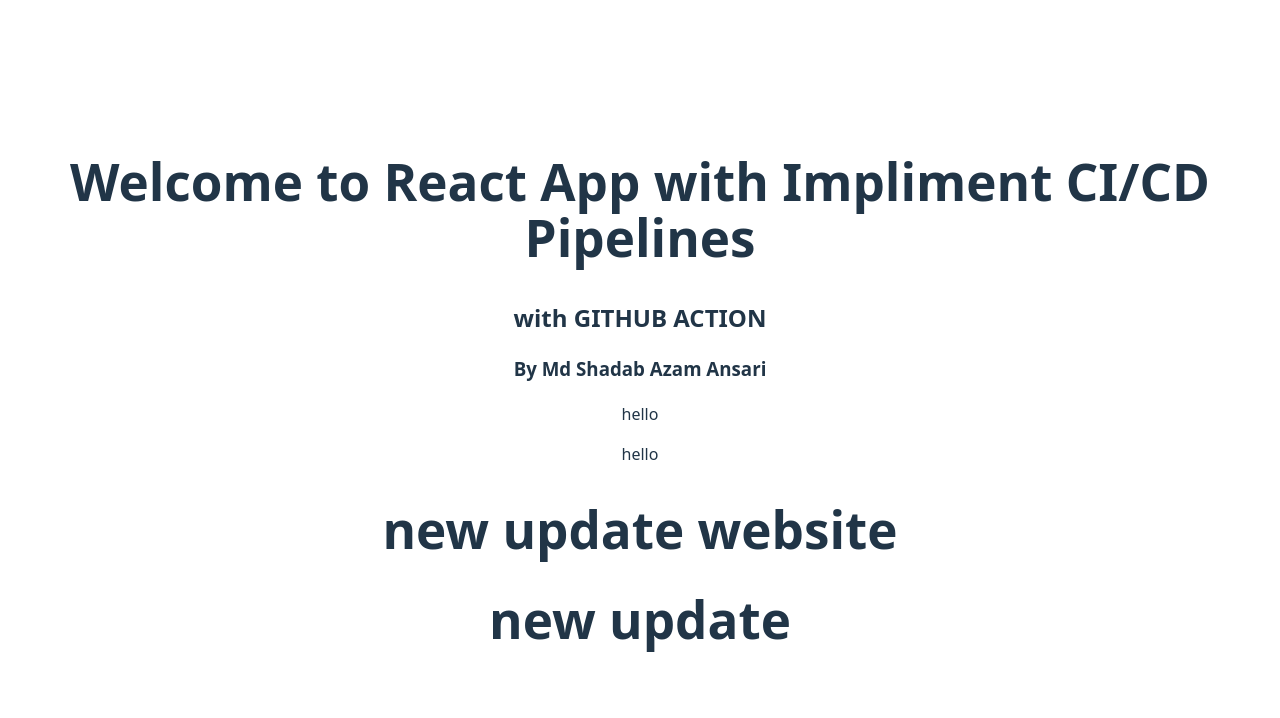
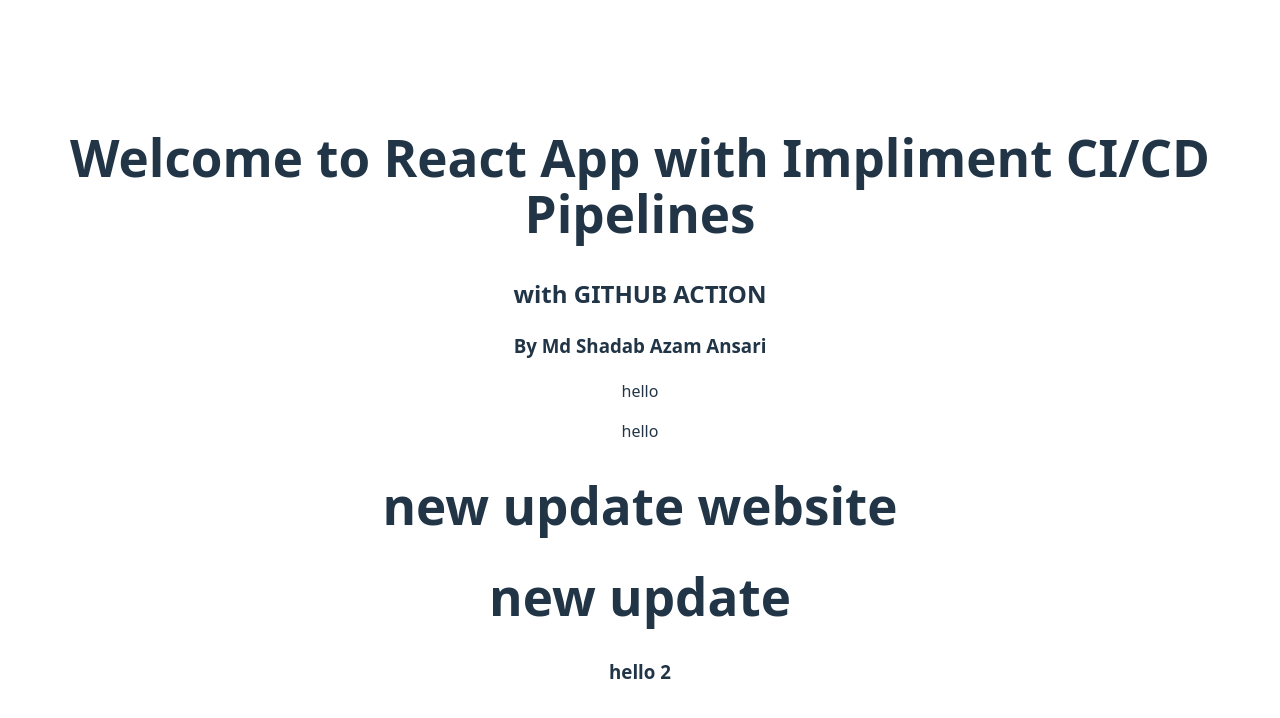
Before and after one commit to sazamansari/ci-cd-pipelines-with-GithubAction, a React (Vite) app: page / in a window 1280 px wide. Shown: the top 718 px of the page. Built offline with nearby package versions, Linux system fonts and the light colour scheme.

Commit message:
Update App.jsx

```diff
--- a/src/App.jsx
+++ b/src/App.jsx
@@ -13,6 +13,8 @@
  <p>hello</p>
 <h1> new update website</h1>
 <h1> new update</h1>
+
+<h3>hello 2</h3>
    </div>
   )
 }
```
